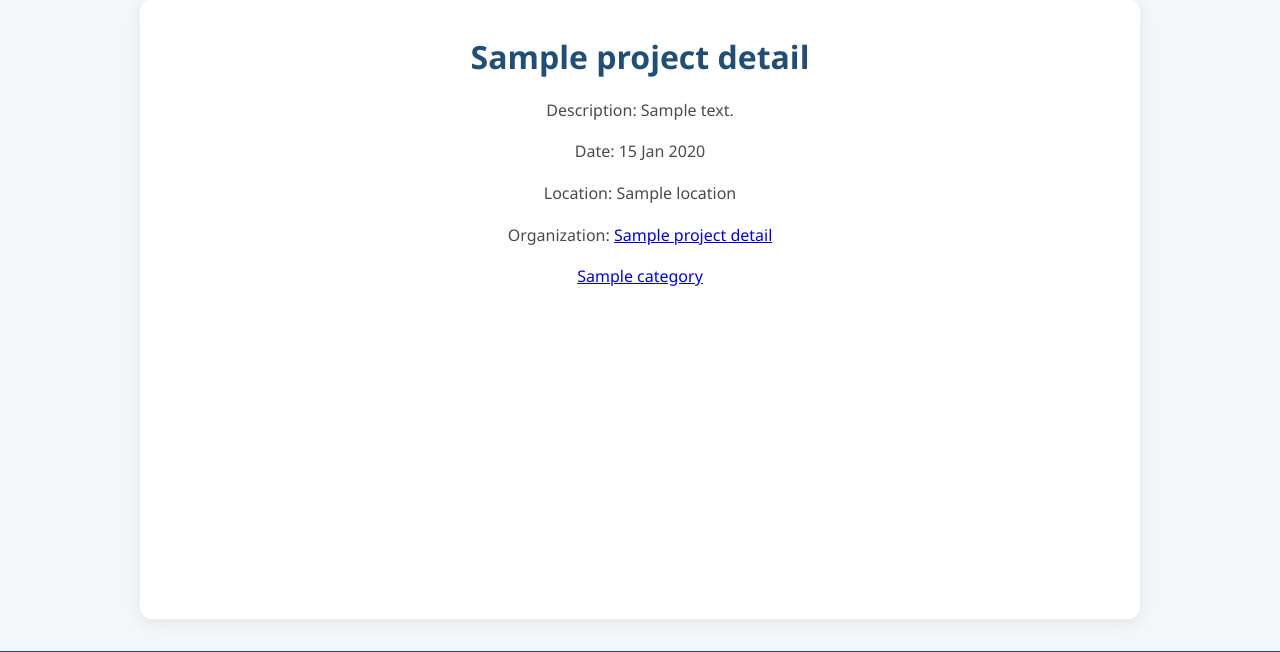
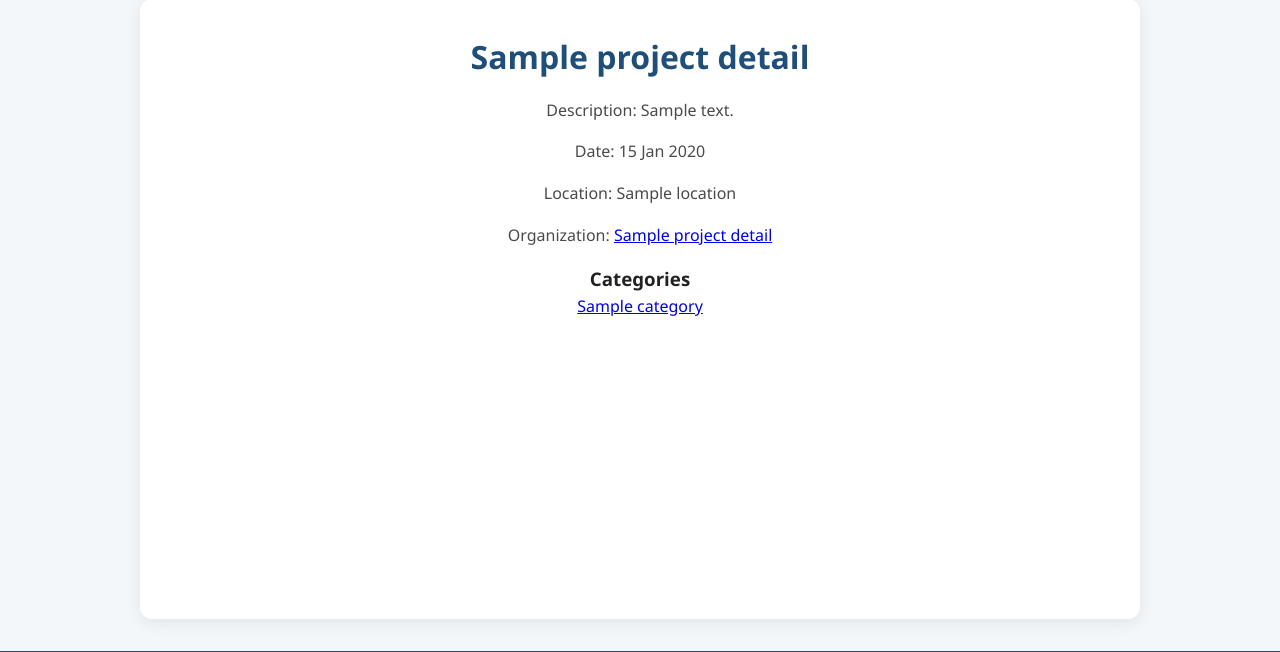
Before and after one commit to owenjackson23/cse340, a Node server app: template src/views/project.ejs in a window 1280 px wide. Shown: the part 91-743 px from the top of the page. Run offline with Node 20, Linux system fonts and the light colour scheme; the template is opened without the code that fills it: most values are stand-ins (such as "Sample title", 1, 10 or a date in 2020).

Commit message:
removed <p> element and added <h3> categories element

```diff
--- a/src/views/project.ejs
+++ b/src/views/project.ejs
@@ -18,10 +18,11 @@
                 <%= projectDetails.organization_name %>
             </a></p>
 
+        <h3>Categories</h3>
         <% categories.forEach(category=> { %>
-            <p><a href="/category/<%= category.category_id %>">
-                    <%= category.category_name %>
-                </a></p>
+            <a href="/category/<%= category.category_id %>">
+                <%= category.category_name %>
+            </a>
             <% }) %>
     </main>
     <%- include('partials/footer') %>
```
